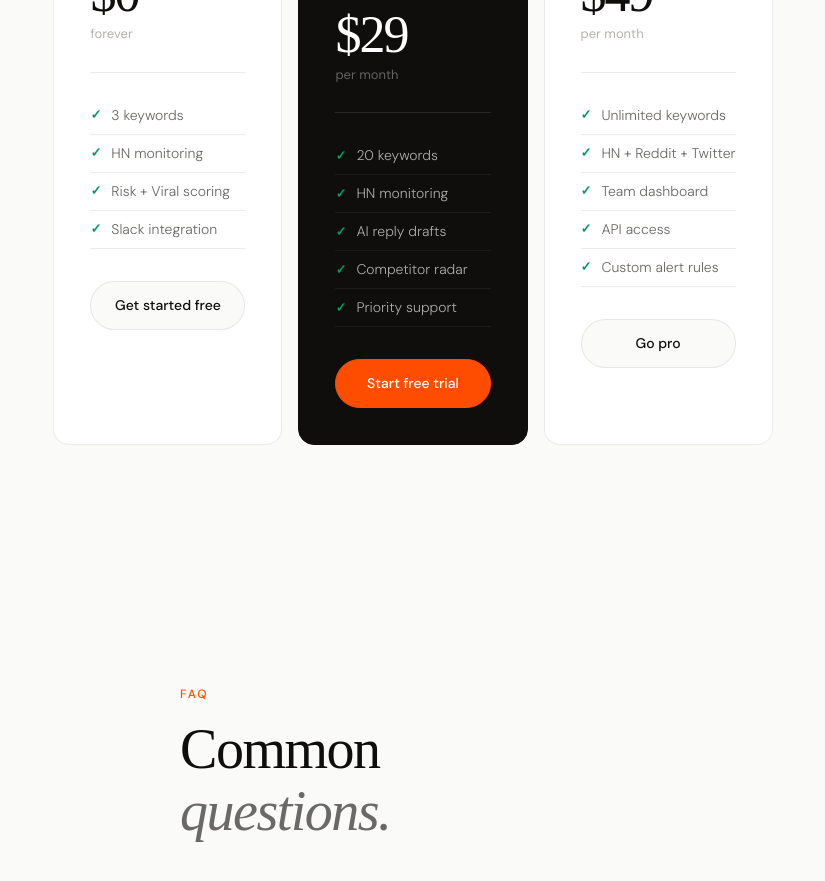
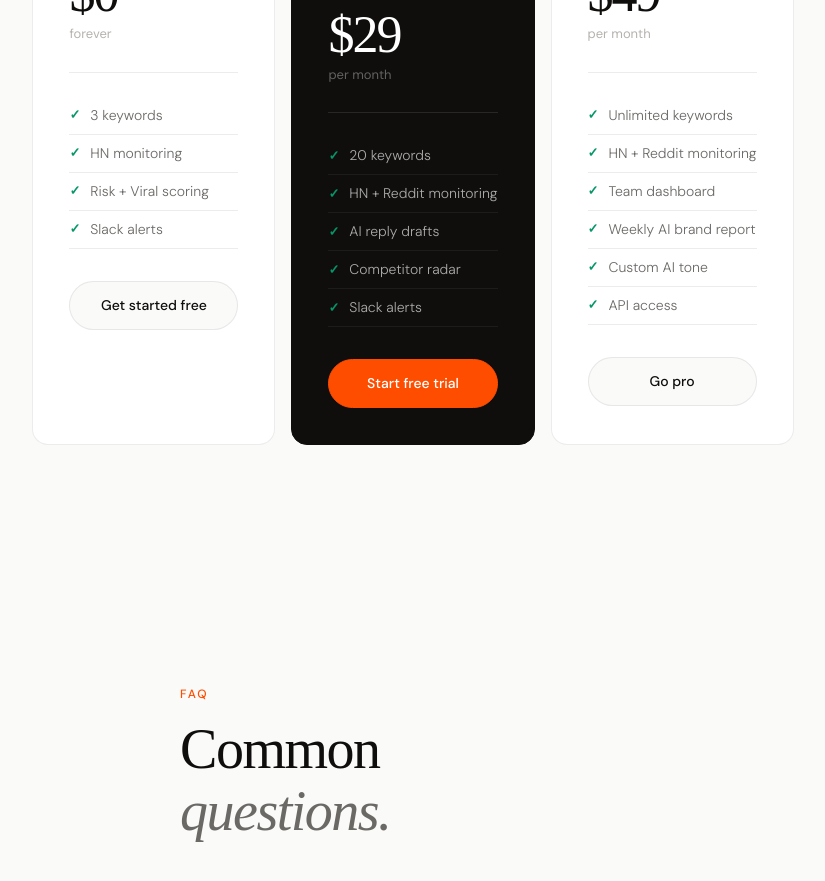
Before and after one commit to hmm-sass/hn-monitor, a Next.js app: page / in a window 1280 px wide. Shown: the part 3900-4781 px from the top of the page, without its empty margins (227-1052 px from the left). Built offline with nearby package versions, Linux system fonts and the light colour scheme; a web font is replaced by a local one.

Commit message:
feat: update pricing plans, remove Twitter

```diff
--- a/app/page.tsx
+++ b/app/page.tsx
@@ -419,7 +419,7 @@ export default function Home() {
         <li>3 keywords</li>
         <li>HN monitoring</li>
         <li>Risk + Viral scoring</li>
-              <li>Slack integration</li>
+        <li>Slack alerts</li>
       </ul>
       <a href="/login" className="plan-cta">Get started free</a>
     </div>
@@ -431,10 +431,10 @@ export default function Home() {
       <div className="plan-divider"></div>
       <ul className="plan-features">
         <li>20 keywords</li>
-              <li>HN monitoring</li>
+        <li>HN + Reddit monitoring</li>
         <li>AI reply drafts</li>
         <li>Competitor radar</li>
-              <li>Priority support</li>
+        <li>Slack alerts</li>
       </ul>
       <a href="/login" className="plan-cta">Start free trial</a>
     </div>
@@ -445,16 +445,16 @@ export default function Home() {
       <div className="plan-divider"></div>
       <ul className="plan-features">
         <li>Unlimited keywords</li>
-              <li>HN + Reddit + Twitter</li>
+        <li>HN + Reddit monitoring</li>
         <li>Team dashboard</li>
+        <li>Weekly AI brand report</li>
+        <li>Custom AI tone</li>
         <li>API access</li>
-              <li>Custom alert rules</li>
       </ul>
       <a href="/login" className="plan-cta">Go pro</a>
     </div>
   </div>
 </section>
-
       <section className="faq-section">
         <div className="section-eyebrow reveal">FAQ</div>
         <h2 className="section-title reveal">Common<br/><em>questions.</em></h2>
```
Lines whose indentation alone changed are shown as unchanged.
